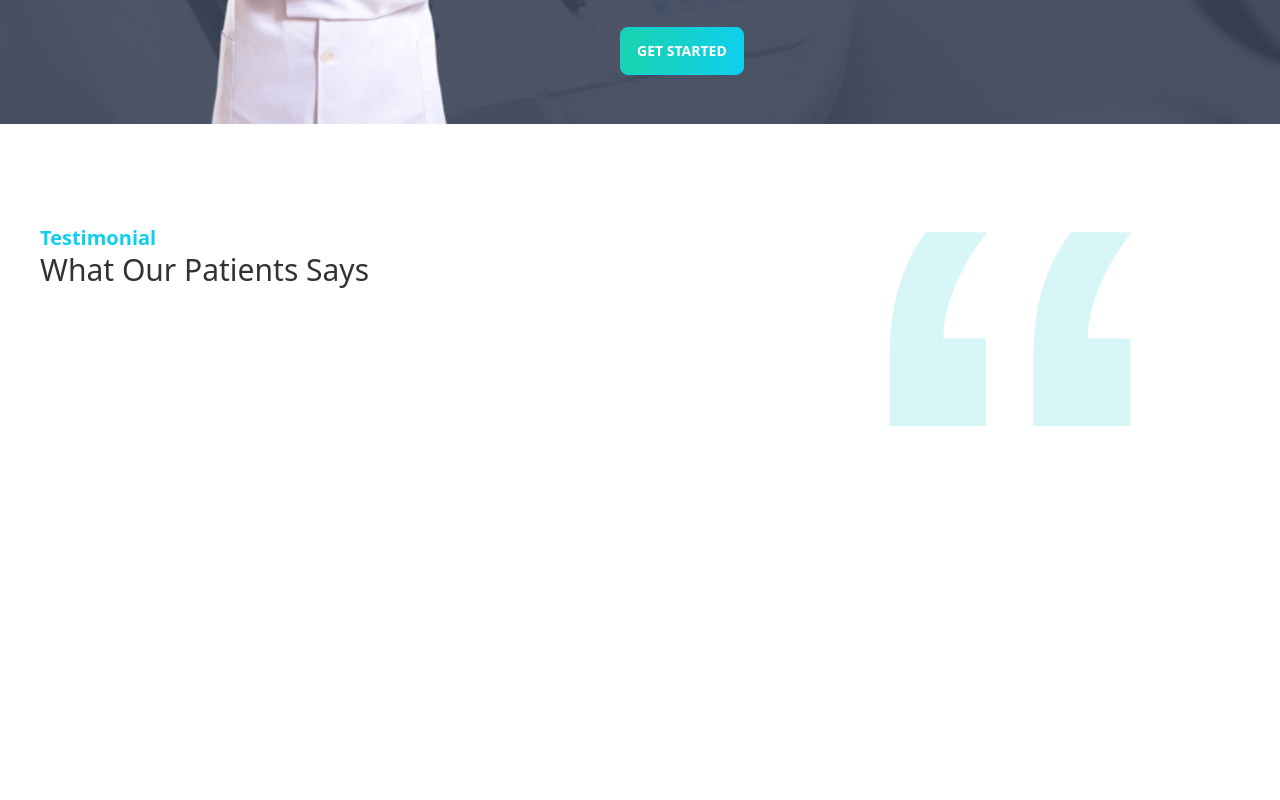
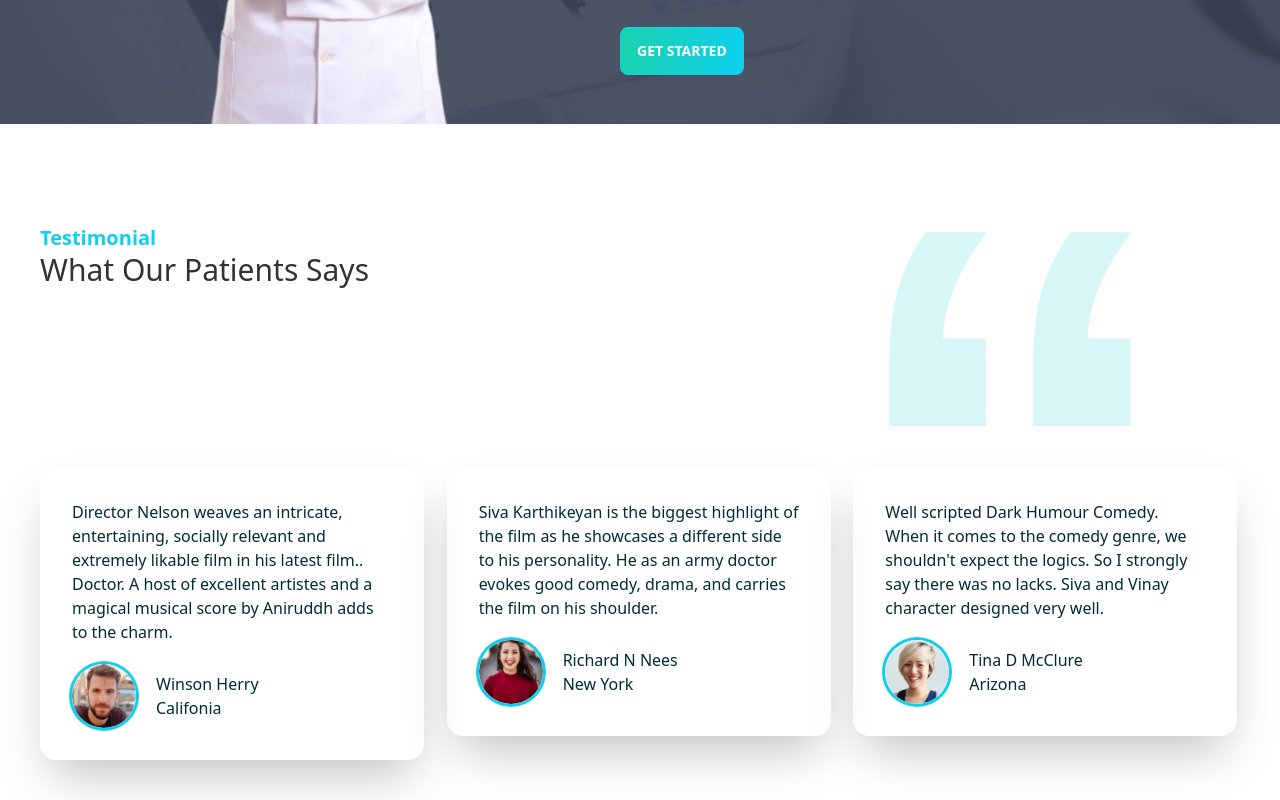
Before and after one commit to naimulislamshakil/dector-portal-client-side, a React (Create React App) app: page / in a window 1280 px wide. Shown: the part 2833-3633 px from the top of the page. Before the commit the page ends 3261 px from the top, so only its background shows below. Built offline with nearby package versions, Linux system fonts and the light colour scheme.

Commit message:
Tastmonial section complete

```diff
--- a/src/Component/Page/Tastmonial/Tastmonial.js
+++ b/src/Component/Page/Tastmonial/Tastmonial.js
@@ -3,6 +3,7 @@ import quare from "../../../assets/icons/quote.svg";
 import person1 from "../../../assets/images/people1.png";
 import person2 from "../../../assets/images/people2.png";
 import person3 from "../../../assets/images/people3.png";
+import TastmonialCard from "../../Page/Tastmonial/TastmonialCard";
 import AOS from "aos";
 import "aos/dist/aos.css";
 AOS.init();
@@ -13,25 +14,28 @@ const Tastmonial = () => {
       id: 1,
       name: "Winson Herry",
       location: "Califonia",
-      review: "",
+      review:
+        "Director Nelson weaves an intricate, entertaining, socially relevant and extremely likable film in his latest film.. Doctor. A host of excellent artistes and a magical musical score by Aniruddh adds to the charm.",
       img: person1,
-      slied: "",
+      slied: "fade-up",
     },
     {
-      id: 1,
-      name: "",
-      location: "",
-      review: "",
+      id: 2,
+      name: "Richard N Nees",
+      location: "New York",
+      review:
+        "Siva Karthikeyan is the biggest highlight of the film as he showcases a different side to his personality. He as an army doctor evokes good comedy, drama, and carries the film on his shoulder. ",
       img: person2,
-      slied: "",
+      slied: "fade-down",
     },
     {
-      id: 1,
-      name: "",
-      location: "",
-      review: "",
+      id: 3,
+      name: "Tina D McClure",
+      location: "Arizona",
+      review:
+        "Well scripted Dark Humour Comedy. When it comes to the comedy genre, we shouldn't expect the logics. So I strongly say there was no lacks. Siva and Vinay character designed very well.",
       img: person3,
-      slied: "",
+      slied: "fade-up-right",
     },
   ];
   return (
@@ -47,7 +51,11 @@ const Tastmonial = () => {
           <img className="w-3/4" src={quare} alt="" />
         </div>
       </div>
-      <div></div>
+      <div className="grid grid-cols-1 lg:grid-cols-3 gap-5 my-10">
+        {reviews.map((review) => (
+          <TastmonialCard key={review.id} review={review}></TastmonialCard>
+        ))}
+      </div>
     </section>
   );
 };
--- a/src/Component/Page/Tastmonial/TastmonialCard.js
+++ b/src/Component/Page/Tastmonial/TastmonialCard.js
@@ -1,13 +1,22 @@
 import React from "react";
 
-const TastmonialCard = () => {
+const TastmonialCard = ({ review }) => {
   return (
-    <div class="card w-96 text-primary-content">
-      <div class="card-body">
-        <h2 class="card-title">Card title!</h2>
-        <p>If a dog chews shoes whose shoes does he choose?</p>
-        <div class="card-actions justify-end">
-          <button class="btn">Buy Now</button>
+    <div data-aos={review.slied}>
+      <div class="card w-96 text-primary-content shadow-2xl transition ease-in-out delay-150  hover:translate-y-6  hover:scale-100  duration-300">
+        <div class="card-body">
+          <p>{review.review}</p>
+          <div className="flex mt-3 items-center">
+            <div class="avatar">
+              <div class="w-16 rounded-full ring ring-primary ring-offset-base-100 mr-5">
+                <img src={review.img} alt="" />
+              </div>
+            </div>
+            <div className="">
+              <h2>{review.name}</h2>
+              <p>{review.location}</p>
+            </div>
+          </div>
         </div>
       </div>
     </div>
```
